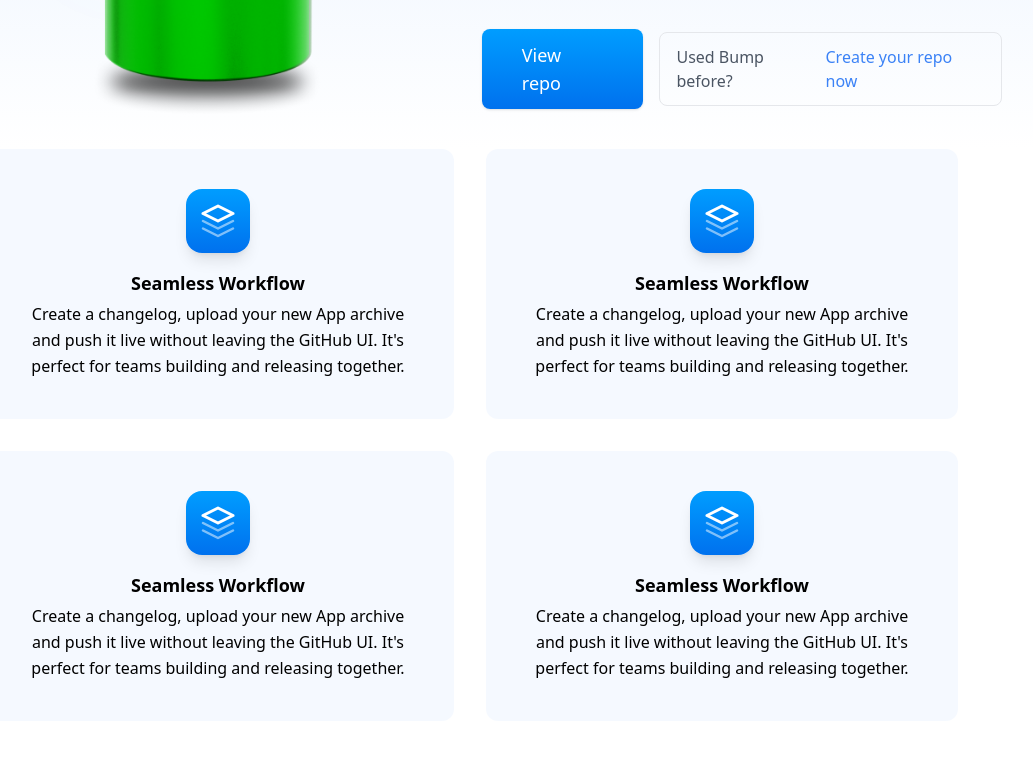
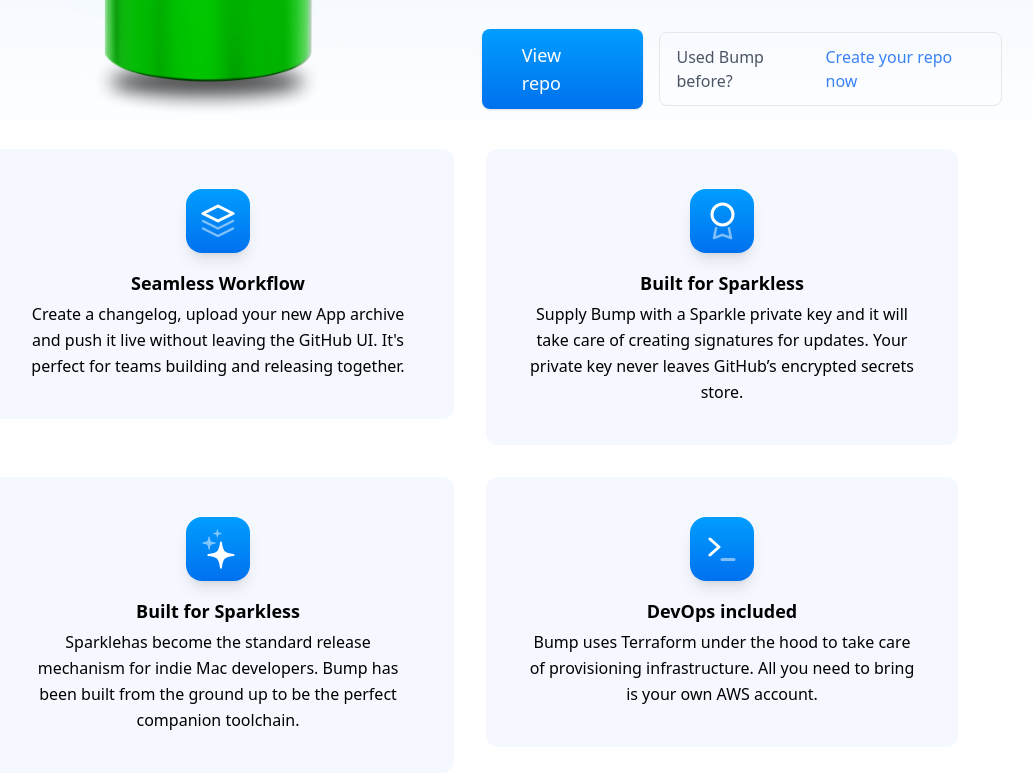
Before and after one commit to jdhova/Tailwind-workshop, a website: page index.html in a window 1280 px wide. Shown: the part 460-1236 px from the top of the page, without its empty margins (170-1203 px from the left). Before the commit the page ends 1213 px from the top, so only its background shows below. Drawn offline with nearby package versions, Linux system fonts and the light colour scheme; files that its build step writes are made by us from their sources.

Commit message:
building up

```diff
--- a/index.html
+++ b/index.html
@@ -124,30 +124,25 @@
                     <div
                     class="text-white flex items-center justify-center w-14 h-14 xl:w-16 xl:h-16 flex-shrink-0 mr-4 xl:mr-0 xl:mb-4 rounded-lg xl:rounded-2xl overflow-hidden shadow-lg  icon1">
 
-                    <svg xmlns="http://www.w3.org/2000/svg" width="34" height="34"
-                   >
-                        <g
-                        fill="none"
-                        fill-rule="evenodd"
-                        stroke="currentColor"
-                        stroke-linecap="round"
-                        stroke-linejoin="round"
-                        >
-                        <path stroke-width="3" d="M17 2L2 9.5 17 17l15-7.5z"></path>
-                        <path stroke-width="2.5"
-                        opacity="0.5"
-                         d="M2 24.5L17 32l15-7.5M2 17l15 7.5L32 17"
-                         ></path>
-                    </g>
-                </svg>
+                    <svg xmlns="http://www.w3.org/2000/svg"
+
+                    width="25"
+                    height="38">
+                    <g fill="none"
+                    fill-rule="evenodd"
+                    stroke="currentColor"
+                    stroke-linecap="round"
+                    stroke-linejoin="round"
+                    transform="translate(2 2)"><circle cx="10.5" cy="10.5" r="10.5" stroke-width="3"></circle><path stroke-width="2.5" opacity="0.5" d="M4.057 24.331L2 34l8.5-3.184L19 34l-2.057-9.68"></path></g>
+                    </svg>
 
                     </div>
                     <!-- div content container -->
                     <div class="flex flex-col xl:items-center xl:text-center">
-                        <h2 class="font-semibold mb-1">Seamless Workflow</h2>
+                        <h2 class="font-semibold mb-1">Built for Sparkless </h2>
                         <p class="text-midnight text-base leading-relaxed text-opacity-70 dark:text-gray-400 xl:px-4">
 
-                            Create a changelog, upload your new App archive and push it live without leaving the GitHub UI. It's perfect for teams building and releasing together.</p>
+                            Supply Bump with a Sparkle private key and it will take care of creating signatures for updates. Your private key never leaves GitHub’s encrypted secrets store.</p>
                     </div>
                 </div>
             </div>
@@ -164,30 +159,15 @@
                     <div
                     class="text-white flex items-center justify-center w-14 h-14 xl:w-16 xl:h-16 flex-shrink-0 mr-4 xl:mr-0 xl:mb-4 rounded-lg xl:rounded-2xl overflow-hidden shadow-lg  icon1">
 
-                    <svg xmlns="http://www.w3.org/2000/svg" width="34" height="34"
-                   >
-                        <g
-                        fill="none"
-                        fill-rule="evenodd"
-                        stroke="currentColor"
-                        stroke-linecap="round"
-                        stroke-linejoin="round"
-                        >
-                        <path stroke-width="3" d="M17 2L2 9.5 17 17l15-7.5z"></path>
-                        <path stroke-width="2.5"
-                        opacity="0.5"
-                         d="M2 24.5L17 32l15-7.5M2 17l15 7.5L32 17"
-                         ></path>
-                    </g>
-                </svg>
+                    <svg xmlns="http://www.w3.org/2000/svg" width="33" height="40" fill="currentColor"><path d="M18.95 39.648c.498 0 .874-.36.943-.873 1.233-9.284 2.552-10.74 11.733-11.75.531-.07.908-.463.908-.96 0-.497-.377-.89-.908-.96-9.147-1.061-10.448-2.432-11.733-11.75-.086-.514-.445-.873-.942-.873-.497 0-.874.36-.942.873-1.234 9.284-2.553 10.74-11.734 11.75-.548.07-.907.463-.907.96 0 .497.36.89.907.96 9.113 1.215 10.38 2.431 11.734 11.75.085.513.445.873.942.873z"></path><path d="M15.388 8.73c.223 0 .36-.137.394-.36.514-2.826.48-2.86 3.443-3.442.223-.035.377-.172.377-.411 0-.223-.154-.36-.377-.394-2.946-.566-2.878-.617-3.443-3.443-.034-.223-.171-.36-.394-.36s-.36.137-.411.36c-.548 2.792-.463 2.843-3.443 3.443-.223.034-.36.17-.36.394 0 .24.137.376.377.41 2.946.583 2.93.617 3.426 3.444.051.222.188.36.411.36zM7.08 20.72c.343 0 .6-.24.651-.582.6-4.539.737-4.556 5.464-5.447.326-.051.583-.291.583-.65 0-.343-.257-.6-.6-.652-4.693-.65-4.864-.788-5.447-5.412-.051-.36-.308-.6-.65-.6-.36 0-.617.24-.651.617-.566 4.522-.771 4.522-5.465 5.395-.342.069-.582.309-.582.651 0 .377.24.6.65.651 4.643.737 4.831.874 5.397 5.413.034.377.29.617.65.617z" opacity="0.5"></path></svg>
 
                     </div>
                     <!-- div content container -->
                     <div class="flex flex-col xl:items-center xl:text-center">
-                        <h2 class="font-semibold mb-1">Seamless Workflow</h2>
+                        <h2 class="font-semibold mb-1">Built for Sparkless</h2>
                         <p class="text-midnight text-base leading-relaxed text-opacity-70 dark:text-gray-400 xl:px-4">
 
-                            Create a changelog, upload your new App archive and push it live without leaving the GitHub UI. It's perfect for teams building and releasing together.</p>
+                            <span>Sparkle</span>has become the standard release mechanism for indie Mac developers. Bump has been built from the ground up to be the perfect companion toolchain.</p>
                     </div>
                 </div>
             </div>
@@ -204,30 +184,15 @@
                     <div
                     class="text-white flex items-center justify-center w-14 h-14 xl:w-16 xl:h-16 flex-shrink-0 mr-4 xl:mr-0 xl:mb-4 rounded-lg xl:rounded-2xl overflow-hidden shadow-lg  icon1">
 
-                    <svg xmlns="http://www.w3.org/2000/svg" width="34" height="34"
-                   >
-                        <g
-                        fill="none"
-                        fill-rule="evenodd"
-                        stroke="currentColor"
-                        stroke-linecap="round"
-                        stroke-linejoin="round"
-                        >
-                        <path stroke-width="3" d="M17 2L2 9.5 17 17l15-7.5z"></path>
-                        <path stroke-width="2.5"
-                        opacity="0.5"
-                         d="M2 24.5L17 32l15-7.5M2 17l15 7.5L32 17"
-                         ></path>
-                    </g>
-                </svg>
+                    <svg xmlns="http://www.w3.org/2000/svg" width="28" height="24"><g fill="none" fill-rule="evenodd" stroke="currentColor" stroke-linecap="round" stroke-linejoin="round" stroke-width="3"><path d="M2 18l9-8-9-8"></path><path opacity="0.5" d="M14 22.5h12"></path></g></svg>
 
                     </div>
                     <!-- div content container -->
                     <div class="flex flex-col xl:items-center xl:text-center">
-                        <h2 class="font-semibold mb-1">Seamless Workflow</h2>
+                        <h2 class="font-semibold mb-1">DevOps included</h2>
                         <p class="text-midnight text-base leading-relaxed text-opacity-70 dark:text-gray-400 xl:px-4">
 
-                            Create a changelog, upload your new App archive and push it live without leaving the GitHub UI. It's perfect for teams building and releasing together.</p>
+                            Bump uses <span>Terraform</span> under the hood to take care of provisioning infrastructure. All you need to bring is your own AWS account.</p>
                     </div>
                 </div>
             </div>
```
